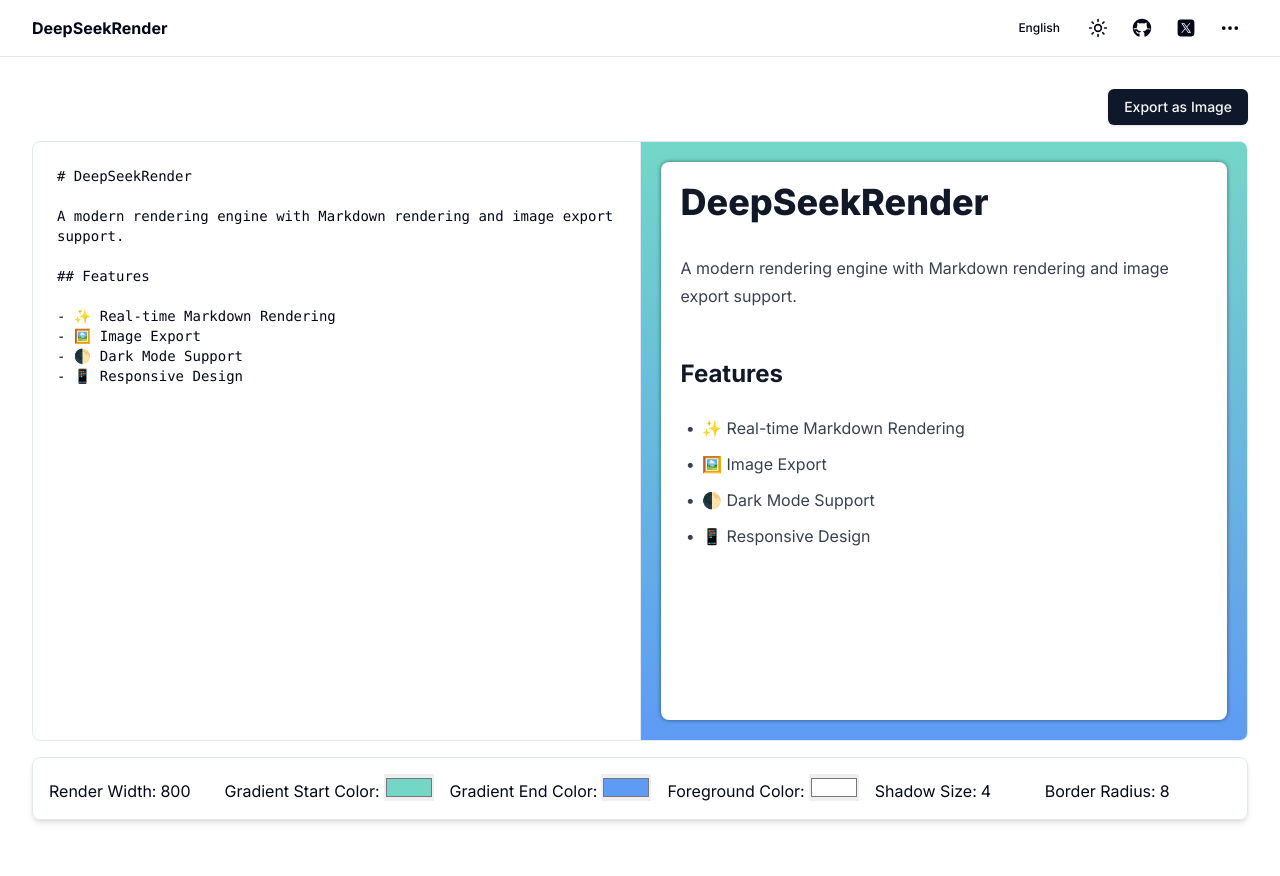
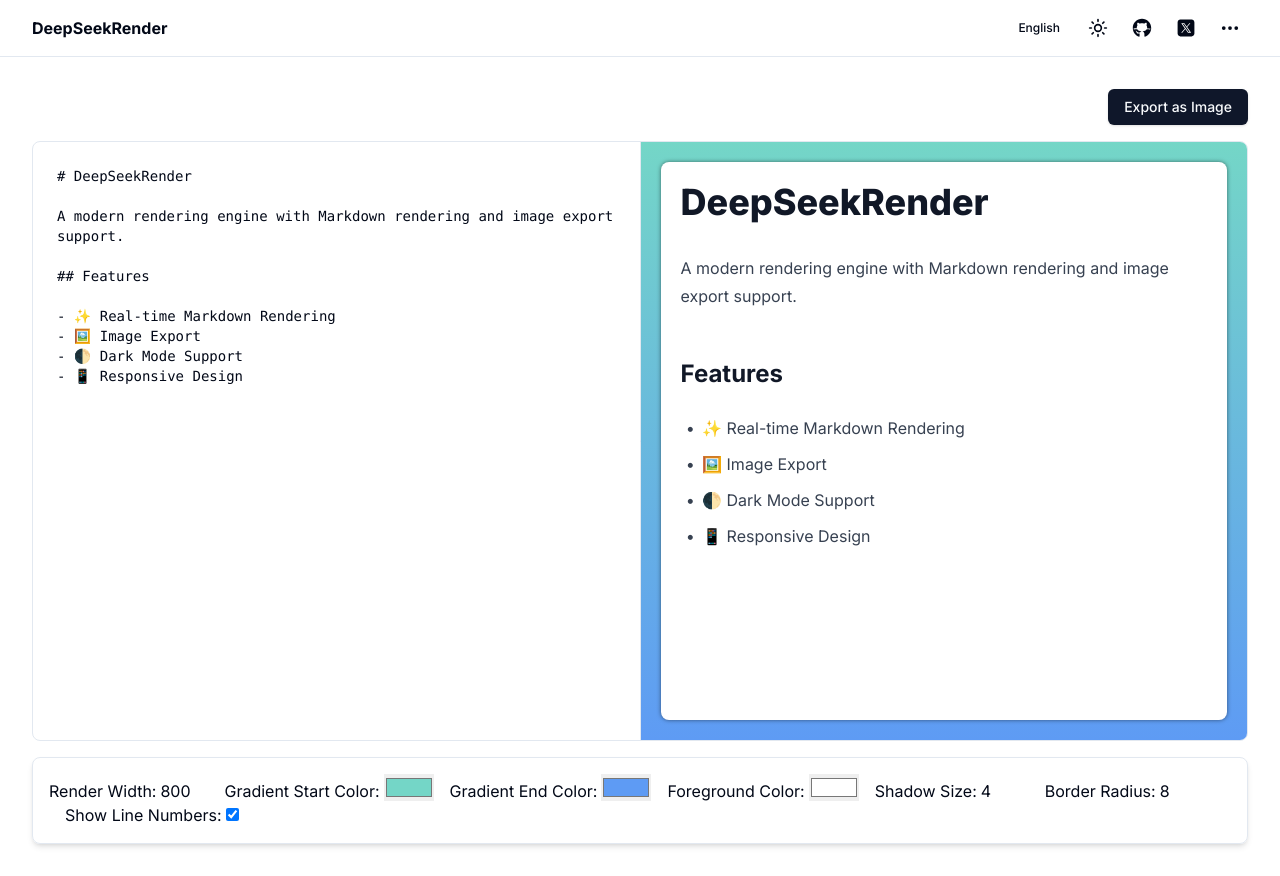
Before and after one commit to yahao333/deepseekrender, a Next.js app: page /en in a window 1280 px wide. Before the commit the page ends 852 px from the top, so only its background shows below. Built offline with nearby package versions, Linux system fonts and the light colour scheme.

Commit message:
feat: 添加代码行号显示功能
在Markdown渲染器中新增了代码行号显示功能，用户可以通过控制开关来显示或隐藏代码行号。同时，更新了相关翻译和依赖包以支持此功能。

```diff
--- a/package.json
+++ b/package.json
@@ -13,6 +13,7 @@
     "@radix-ui/react-icons": "^1.3.2",
     "@radix-ui/react-tooltip": "^1.1.8",
     "@tailwindcss/typography": "^0.5.16",
+    "@types/react-syntax-highlighter": "^15.5.13",
     "class-variance-authority": "^0.7.1",
     "clsx": "^2.1.1",
     "html2canvas": "^1.4.1",
--- a/src/components/MarkdownRenderer/index.tsx
+++ b/src/components/MarkdownRenderer/index.tsx
@@ -3,12 +3,15 @@
 import React from 'react'
 import ReactMarkdown from 'react-markdown'
 import remarkGfm from 'remark-gfm'
+import { Prism as SyntaxHighlighter } from 'react-syntax-highlighter'
+import { vscDarkPlus } from 'react-syntax-highlighter/dist/cjs/styles/prism'
 
 interface MarkdownRendererProps {
   content: string
+  showLineNumbers?: boolean // 新增属性
 }
 
-export const MarkdownRenderer = ({ content }: MarkdownRendererProps) => {
+export const MarkdownRenderer = ({ content, showLineNumbers = true }: MarkdownRendererProps) => {
   return (
     <div className="prose prose-gray dark:prose-invert max-w-none markdown-custom-styles">
       <style jsx global>{`
@@ -47,6 +50,33 @@ export const MarkdownRenderer = ({ content }: MarkdownRendererProps) => {
       `}</style>
       <ReactMarkdown
         remarkPlugins={[remarkGfm]}
+        components={{
+          code({node, inline, className, children, ...props}) {
+            const match = /language-(\w+)/.exec(className || '')
+            return !inline && match ? (
+              <SyntaxHighlighter
+                style={vscDarkPlus}
+                language={match[1]}
+                PreTag="div"
+                customStyle={{
+                  margin: 0,
+                  padding: '1em',
+                  backgroundColor: '#1e1e1e',
+                }}
+                showLineNumbers={showLineNumbers}  // 使用传入的属性
+                wrapLines={true}
+                wrapLongLines={true}
+                {...props}
+              >
+                {String(children).replace(/\n$/, '')}
+              </SyntaxHighlighter>
+            ) : (
+              <code className={className} {...props}>
+                {children}
+              </code>
+            )
+          }
+        }}
       >
         {content}
       </ReactMarkdown>
--- a/src/components/pages/ClientContent.tsx
+++ b/src/components/pages/ClientContent.tsx
@@ -35,6 +35,7 @@ ${t.app.description}
 
   // 新增控制：渲染区域宽高
   const [renderWidth, setRenderWidth] = useState(800)
+  const [showLineNumbers, setShowLineNumbers] = useState(true) // 新增: 控制代码行号显示
 
   useEffect(() => {
     if (previewRef.current) {
@@ -167,6 +168,15 @@ ${t.app.description}
             className="ml-1 w-12"
           />
         </label>
+        <label>
+          {t.controls.showLineNumbers}:
+          <input
+            type="checkbox"
+            checked={showLineNumbers}
+            onChange={(e) => setShowLineNumbers(e.target.checked)}
+            className="ml-1"
+          />
+        </label>
       </div>
     </>
   )
--- a/src/config/i18n.ts
+++ b/src/config/i18n.ts
@@ -44,6 +44,7 @@ export const locales = {
       shadowSize: 'Shadow Size',
       borderRadius: 'Border Radius',
       renderWidth: 'Render Width',
+      showLineNumbers: 'Show Line Numbers',  // 显示行号开关的英文翻译
     },
     preview: {
       notReady: 'Preview area is not ready',
@@ -87,6 +88,7 @@ export const locales = {
       shadowSize: '阴影大小',
       borderRadius: '圆角大小',
       renderWidth: '渲染宽度',
+      showLineNumbers: '显示行号',  // 显示行号开关的中文翻译
     },
     preview: {
       notReady: '预览区域未准备好',
@@ -129,6 +131,7 @@ export const locales = {
       foregroundColor: '前景色',
       shadowSize: '影のサイズ',
       borderRadius: '角の半径',
+      showLineNumbers: '行番号を表示',
       renderWidth: 'レンダリング幅',
     },
     preview: {
```
Also changed, not shown: 1 other file (tests, documents, lock files or other folders).
